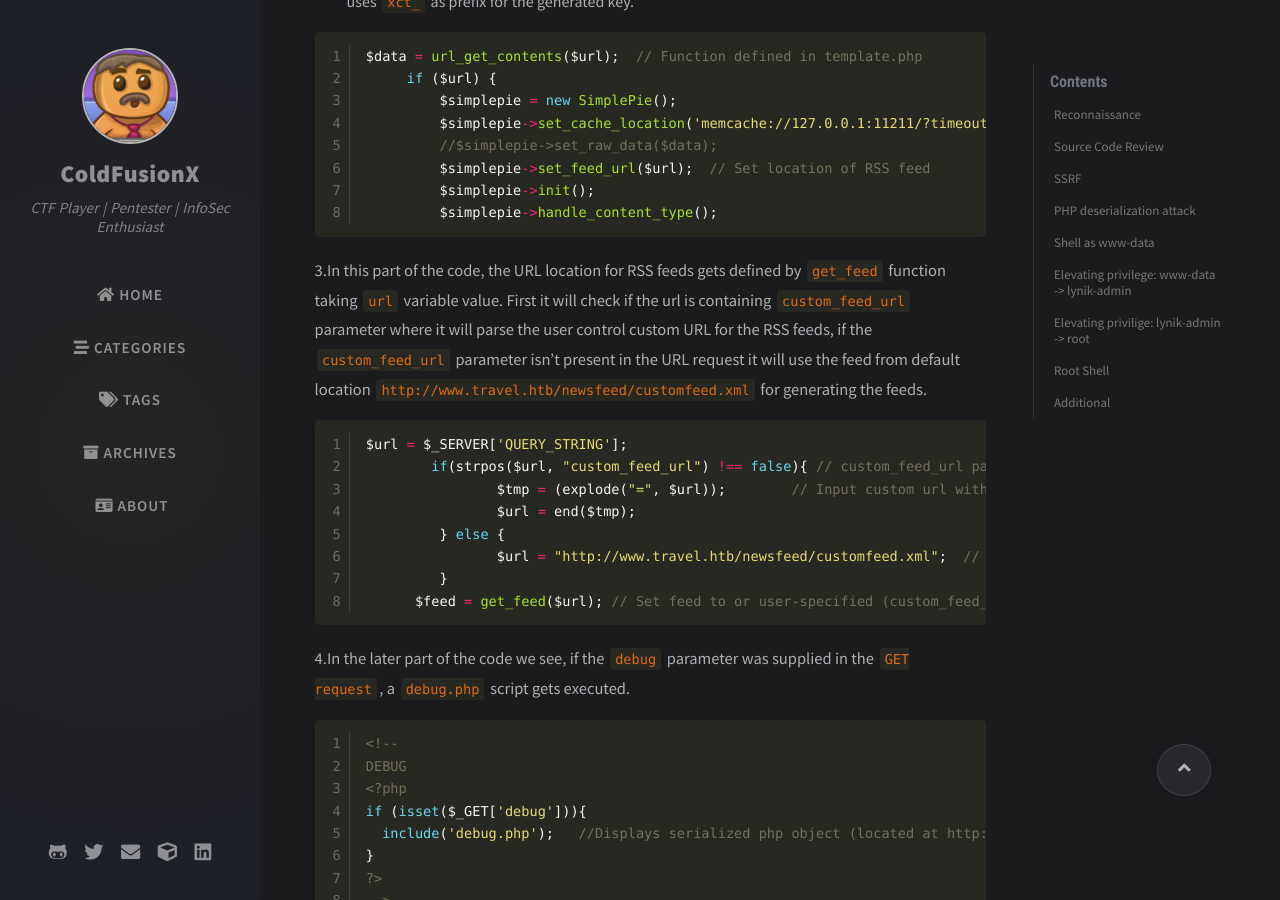
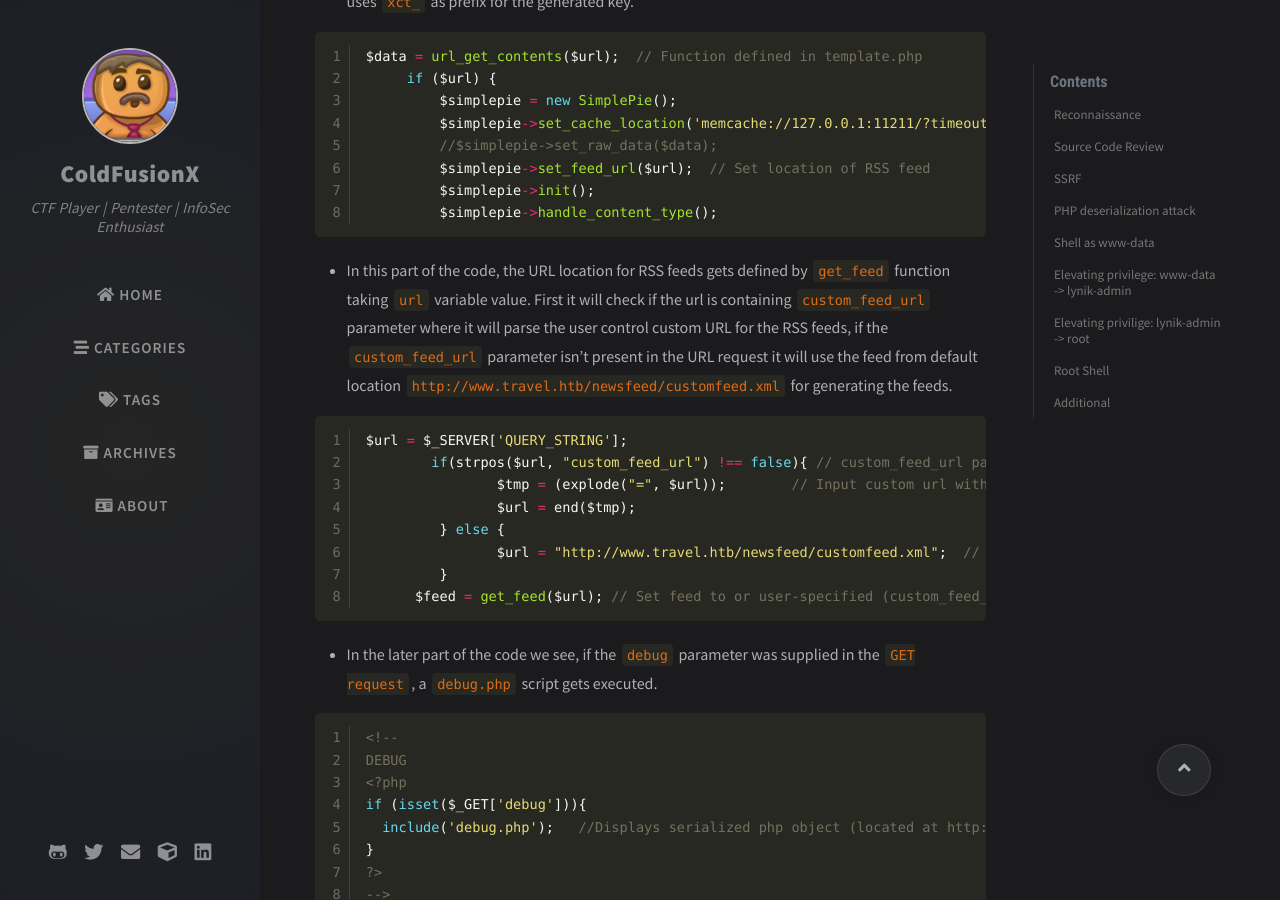
Before and after one commit to ColdFusionX/ColdFusionX.github.io, a Jekyll site: the page built from _posts/2020-09-25-TravelHTB.md, in a window 1280 px wide and 900 px high, scrolled down 8003 px. Built offline with Jekyll 4.4.1, drawn with Linux system fonts in a browser that asks for light colours; nearby versions of some CDN libraries; comment, search, counter and statistics services are not loaded; some of the changed text lies outside the part shown.

Commit message:
Typo fix- Travel

````diff
--- a/_posts/2020-09-25-TravelHTB.md
+++ b/_posts/2020-09-25-TravelHTB.md
@@ -309,7 +309,7 @@ $data = url_get_contents($url);  // Function defined in template.php
          $simplepie->init();
          $simplepie->handle_content_type();
 ```
-3.In this part of the code, the URL location for RSS feeds gets defined by `get_feed` function taking `url` variable value. First it will check if the url is containing `custom_feed_url` parameter where it will parse the user control custom URL for the RSS feeds, if the `custom_feed_url` parameter isn't present in the URL request it will use the feed from default location `http://www.travel.htb/newsfeed/customfeed.xml` for generating the feeds.
+- In this part of the code, the URL location for RSS feeds gets defined by `get_feed` function taking `url` variable value. First it will check if the url is containing `custom_feed_url` parameter where it will parse the user control custom URL for the RSS feeds, if the `custom_feed_url` parameter isn't present in the URL request it will use the feed from default location `http://www.travel.htb/newsfeed/customfeed.xml` for generating the feeds.
 
 ```php
 $url = $_SERVER['QUERY_STRING'];
@@ -322,7 +322,7 @@ $url = $_SERVER['QUERY_STRING'];
       $feed = get_feed($url); // Set feed to or user-specified (custom_feed_url) or default
 ```
 
-4.In the later part of the code we see, if the `debug` parameter was supplied in the `GET request`, a `debug.php` script gets executed.
+- In the later part of the code we see, if the `debug` parameter was supplied in the `GET request`, a `debug.php` script gets executed.
 
 ```php
 <!--
@@ -383,7 +383,7 @@ function url_get_contents ($url) {
     return $output;
 ```
 
-3.In the last part of the code, we see a `TemplateHelper` class which isn't used anywhere inside the rss_template code, the comments on the top of file indicates it's the logging functionality which was also mentioned as ToDo in the Readme file.
+- In the last part of the code, we see a `TemplateHelper` class which isn't used anywhere inside the rss_template code, the comments on the top of file indicates it's the logging functionality which was also mentioned as ToDo in the Readme file.
 
 ```console
 /**
````
Also changed, not shown: other parts of _posts/2020-09-25-TravelHTB.md (+4 -4 lines).
